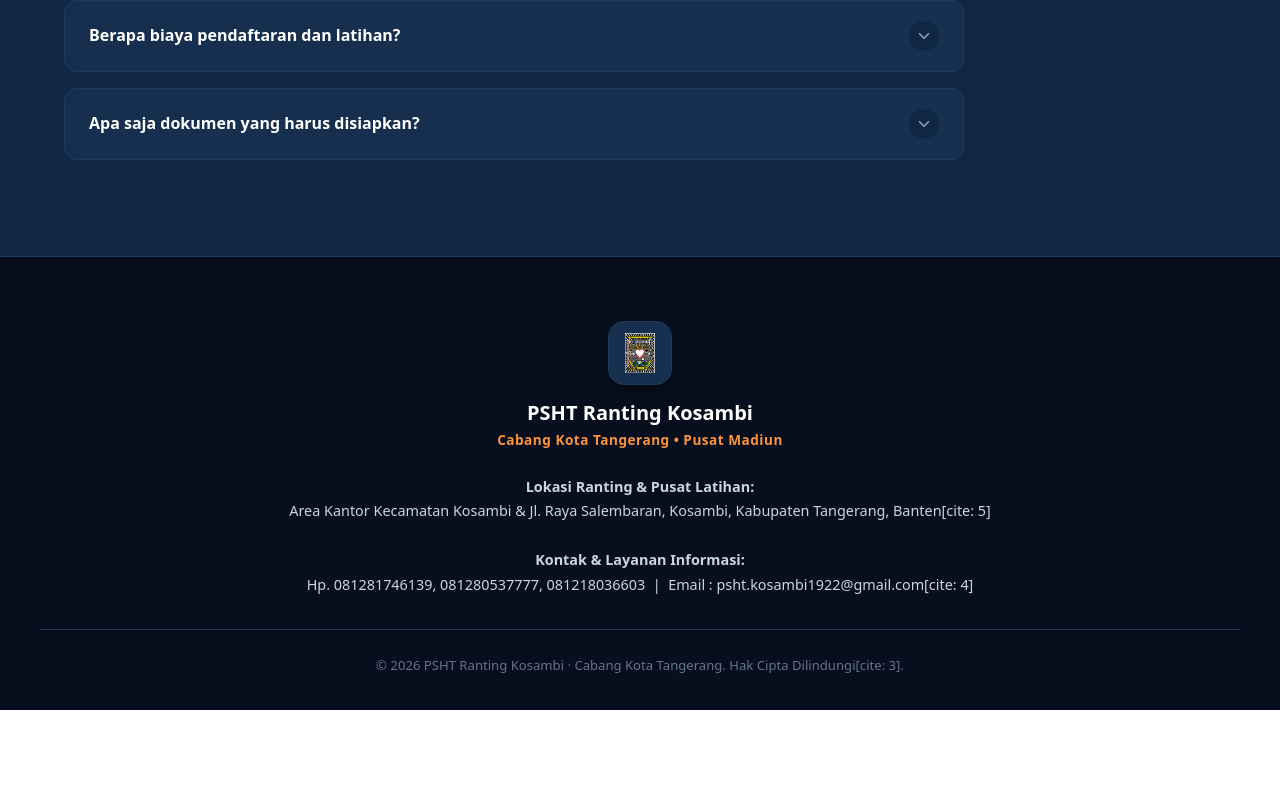
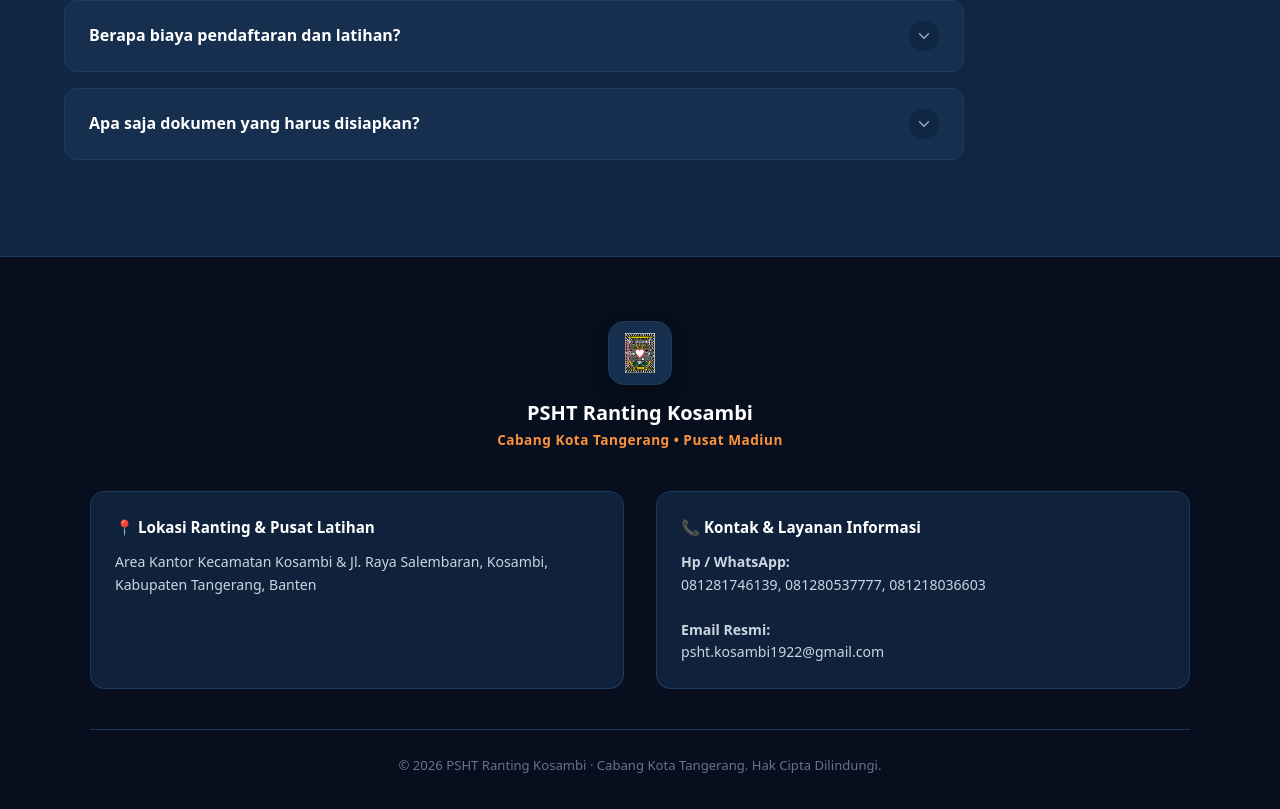
Before and after one commit to fajaralfalich-ux/psht-kosambi-cms., a React (Vite) app: page / in a window 1280 px wide. Shown: the part 2797-3606 px from the top of the page. Before the commit the page ends 3507 px from the top, so only its background shows below. Built offline with nearby package versions, Linux system fonts and the light colour scheme.

Commit message:
Update footer layout to two-column format for location and contact info

```diff
--- a/src/components/Footer.jsx
+++ b/src/components/Footer.jsx
@@ -5,6 +5,7 @@ export default function Footer() {
   return (
     <footer id="footer" style={styles.footer}>
       <div style={styles.container}>
+        {/* Logo & Identitas Organisasi */}
         <div style={styles.brandBox}>
           <div style={styles.logoWrapper}>
             <img src={flowerLogo} alt="Logo PSHT" style={styles.logo} />
@@ -13,21 +14,41 @@ export default function Footer() {
           <p style={styles.brandSubtitle}>Cabang Kota Tangerang • Pusat Madiun</p>
         </div>
 
-        <div style={styles.contactInfo}>
-          <p style={styles.contactText}>
-            <strong>Lokasi Ranting & Pusat Latihan:</strong><br />
-            Area Kantor Kecamatan Kosambi & Jl. Raya Salembaran, Kosambi, Kabupaten Tangerang, Banten[cite: 5]<br /><br />
-            <strong>Kontak & Layanan Informasi:</strong><br />
-            Hp. 081281746139, 081280537777, 081218036603 &nbsp;|&nbsp; Email : psht.kosambi1922@gmail.com[cite: 4]
-          </p>
+        {/* Informasi Dua Kolom (Kiri & Kanan) */}
+        <div style={styles.twoColumnContainer} className="footer-two-col">
+          <div style={styles.columnBox}>
+            <h4 style={styles.columnTitle}>📍 Lokasi Ranting & Pusat Latihan</h4>
+            <p style={styles.columnText}>
+              Area Kantor Kecamatan Kosambi & Jl. Raya Salembaran, Kosambi, Kabupaten Tangerang, Banten
+            </p>
+          </div>
+
+          <div style={styles.columnBox}>
+            <h4 style={styles.columnTitle}>📞 Kontak & Layanan Informasi</h4>
+            <p style={styles.columnText}>
+              <strong>Hp / WhatsApp:</strong><br />
+              081281746139, 081280537777, 081218036603<br /><br />
+              <strong>Email Resmi:</strong><br />
+              psht.kosambi1922@gmail.com
+            </p>
+          </div>
         </div>
 
         <div style={styles.divider}></div>
 
         <div style={styles.copyright}>
-          <p>© 2026 PSHT Ranting Kosambi · Cabang Kota Tangerang. Hak Cipta Dilindungi[cite: 3].</p>
+          <p>© 2026 PSHT Ranting Kosambi · Cabang Kota Tangerang. Hak Cipta Dilindungi.</p>
         </div>
       </div>
+
+      <style>{`
+        @media (max-width: 768px) {
+          .footer-two-col {
+            flex-direction: column !important;
+            gap: 1.5rem !important;
+          }
+        }
+      `}</style>
     </footer>
   );
 }
@@ -43,7 +64,7 @@ const styles = {
     scrollMarginTop: '70px'
   },
   container: {
-    maxWidth: '1200px',
+    maxWidth: '1100px',
     margin: '0 auto',
     display: 'flex',
     flexDirection: 'column',
@@ -54,7 +75,7 @@ const styles = {
     display: 'flex',
     flexDirection: 'column',
     alignItems: 'center',
-    marginBottom: '1.5rem'
+    marginBottom: '2.5rem'
   },
   logoWrapper: {
     width: '64px',
@@ -85,14 +106,32 @@ const styles = {
     fontWeight: '700',
     letterSpacing: '0.5px'
   },
-  contactInfo: {
-    marginBottom: '2rem',
-    maxWidth: '750px'
+  twoColumnContainer: {
+    display: 'flex',
+    justifyContent: 'space-between',
+    gap: '2rem',
+    width: '100%',
+    marginBottom: '2.5rem',
+    textAlign: 'left'
   },
-  contactText: {
-    fontSize: '0.9rem',
-    lineHeight: '1.7',
-    color: '#cbd5e1'
+  columnBox: {
+    flex: 1,
+    backgroundColor: '#10223b',
+    padding: '1.5rem',
+    borderRadius: '14px',
+    border: '1px solid #1e3a5f'
+  },
+  columnTitle: {
+    color: '#ffffff',
+    fontSize: '0.95rem',
+    fontWeight: '700',
+    marginBottom: '0.75rem'
+  },
+  columnText: {
+    fontSize: '0.88rem',
+    lineHeight: '1.6',
+    color: '#cbd5e1',
+    margin: 0
   },
   divider: {
     width: '100%',
```
